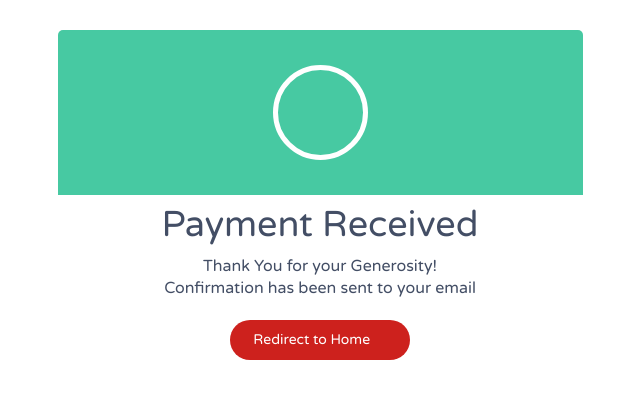
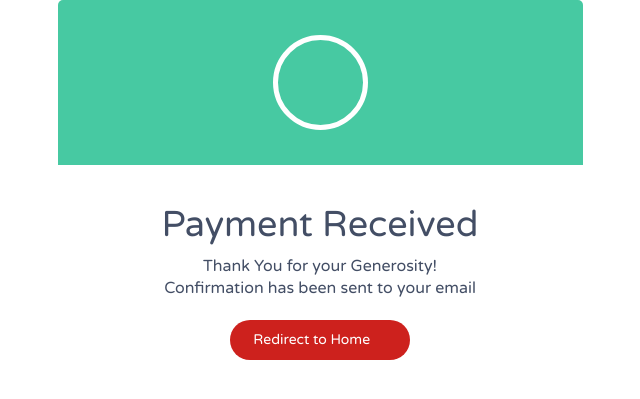
Before and after one commit to surya1701/WAD-Donation-Platform, a Django app: template templates/success.html in a window 1280 px wide. Shown: the top 399 px of the page, without its empty margins (320-960 px from the left). Run offline with Django 3.2, Linux system fonts and the light colour scheme; the template is opened without the code that fills it, so the values that code supplies are empty; some libraries are stand-ins or nearby versions.

Commit message:
Update success.css

```diff
--- a/static/css/success.css
+++ b/static/css/success.css
@@ -5,7 +5,7 @@
         .mdl-confirm {
             color: #434e65;
             width: 525px;
-            margin: 30px auto;
+            margin: auto;
         }
 
         .mdl-confirm .mdl-content {
@@ -83,3 +83,6 @@
             font-size: 20px;
             float: right;
         }
+        .mdl-body {
+            padding-top: 30px;
+        }
```
